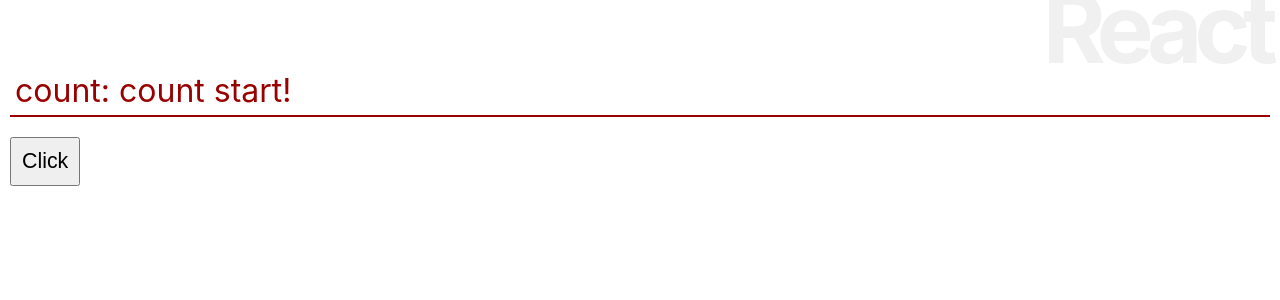
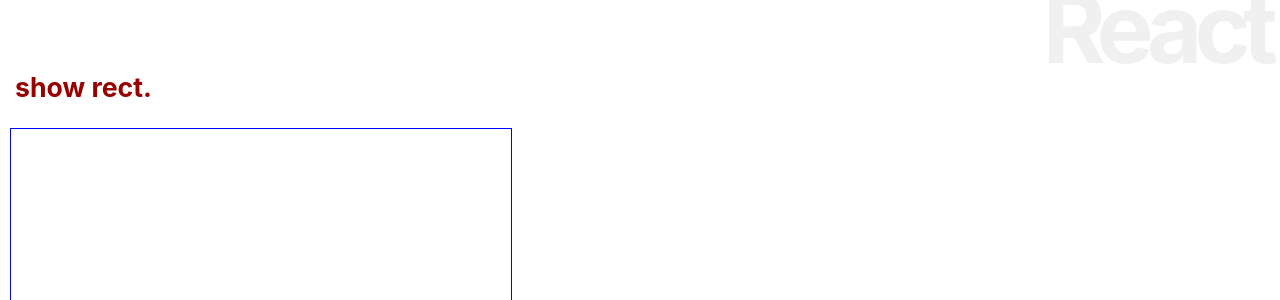
Before and after one commit to kaitosuganoo0807/react_app, a React (Create React App) app: page / in a window 1280 px wide. Shown: the top 300 px of the page. Built offline with nearby package versions, Linux system fonts and the light colour scheme.

Commit message:
四角形

```diff
--- a/src/App.js
+++ b/src/App.js
@@ -3,54 +3,56 @@
 import Rect from './Rect';
 
 class App extends Component {
+  data = [];
 
-  msgStyle1 = {
-    fontSize: "24pt",
+  msgStyle = {
+    fontSize: "20pt",
     color: "#900",
     margin: "20px 0px",
     padding: "5px",
-    borderBottom: "2px solid #900"
   }
-  msgStyle2 = {
-    fontSize: "20pt",
-    color: "white",
-    backgroundColor: "#900",
-    margin: "20px 0px",
-    padding: "5px",
-    borderBottom: "2px solid #900"
-  }
-  btnStyle = {
-    fontSize: "16pt",
-    padding: "10px"
+  area = {
+    width: "500px",
+    height: "500px",
+    border: "1px solid blue"
   }
 
   constructor(props) {
     super(props);
     this.state = {
-      counter: 0,
-      msg: 'count start!',
-      flg: true,
+      list: this.data
     };
     this.doAction = this.doAction.bind(this);
   }
 
   doAction(e) {
-    this.setState((state) => ({
-      counter: state.counter + 1,
-      msg: state.counter,
-      flg: !state.flg
-    }));
+    let x = e.pageX;
+    let y = e.pageY;
+    this.data.push({ x:x, y:y});
+    this.setState({
+      list: this.data
+    });
+  }
+
+  draw(d) {
+    let s = {
+      position: "absolute",
+        left: (d.x - 25) + "px",
+        top: (d.y - 25) + "px",
+        width: "50px",
+        height: "50px",
+        backgroundColor: "#66f3",
+    };
+    return <div style={s}></div>;
   }
 
   render() {
     return <div>
       <h1>React</h1>
-      {this.state.flg ?
-        <p style={this.msgStyle1}>count: {this.state.msg}</p>
-        :
-        <p style={this.msgStyle2}>{this.state.msg}です。</p>
-      }
-      <button style={this.btnStyle} onClick={this.doAction}>Click</button>
+      <h2 style={this.msgStyle}>show rect.</h2>
+      <div style={this.area} onClick={this.doAction}>
+        {this.data.map((value) => this.draw(value))}
+      </div>
     </div>
   }
 }
```
